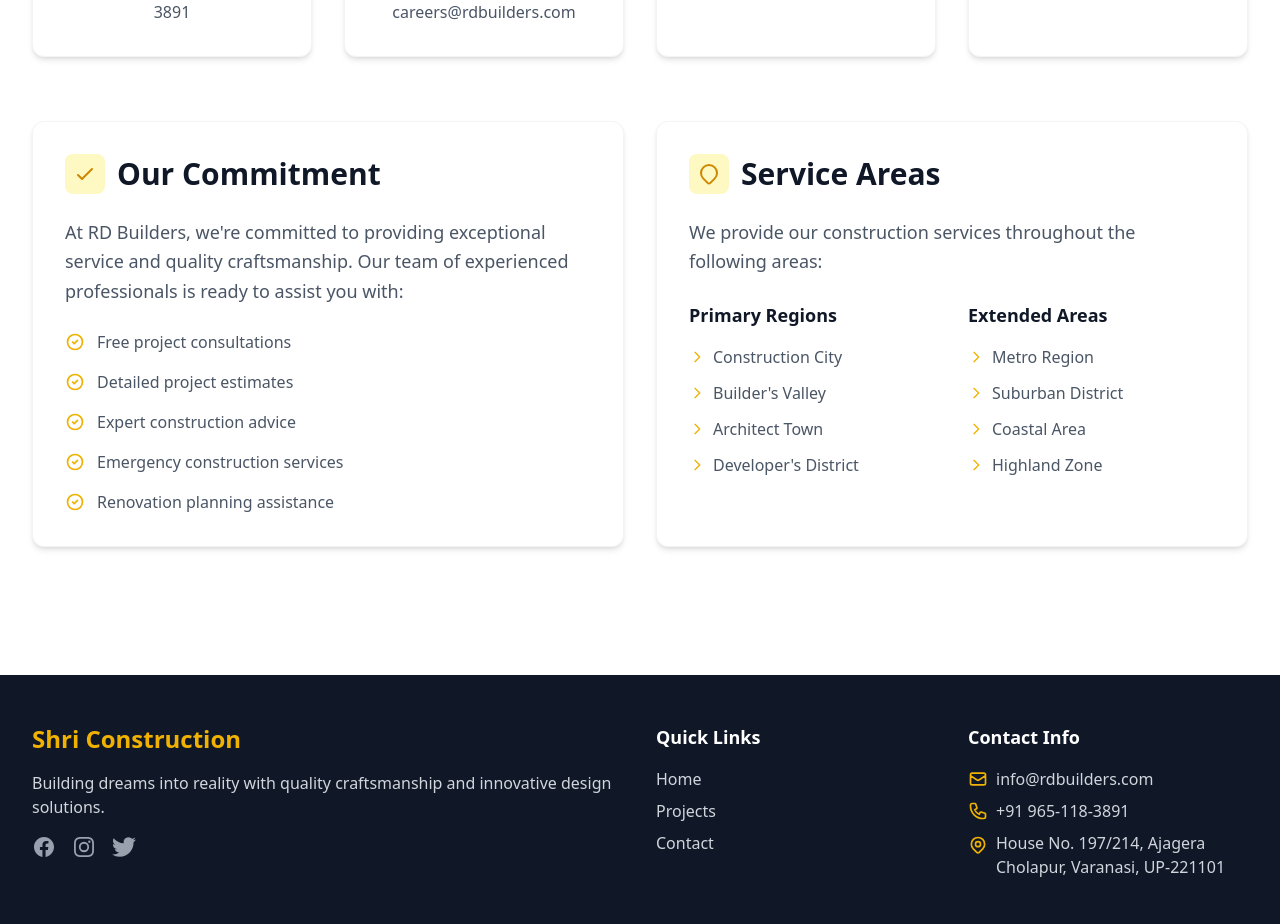
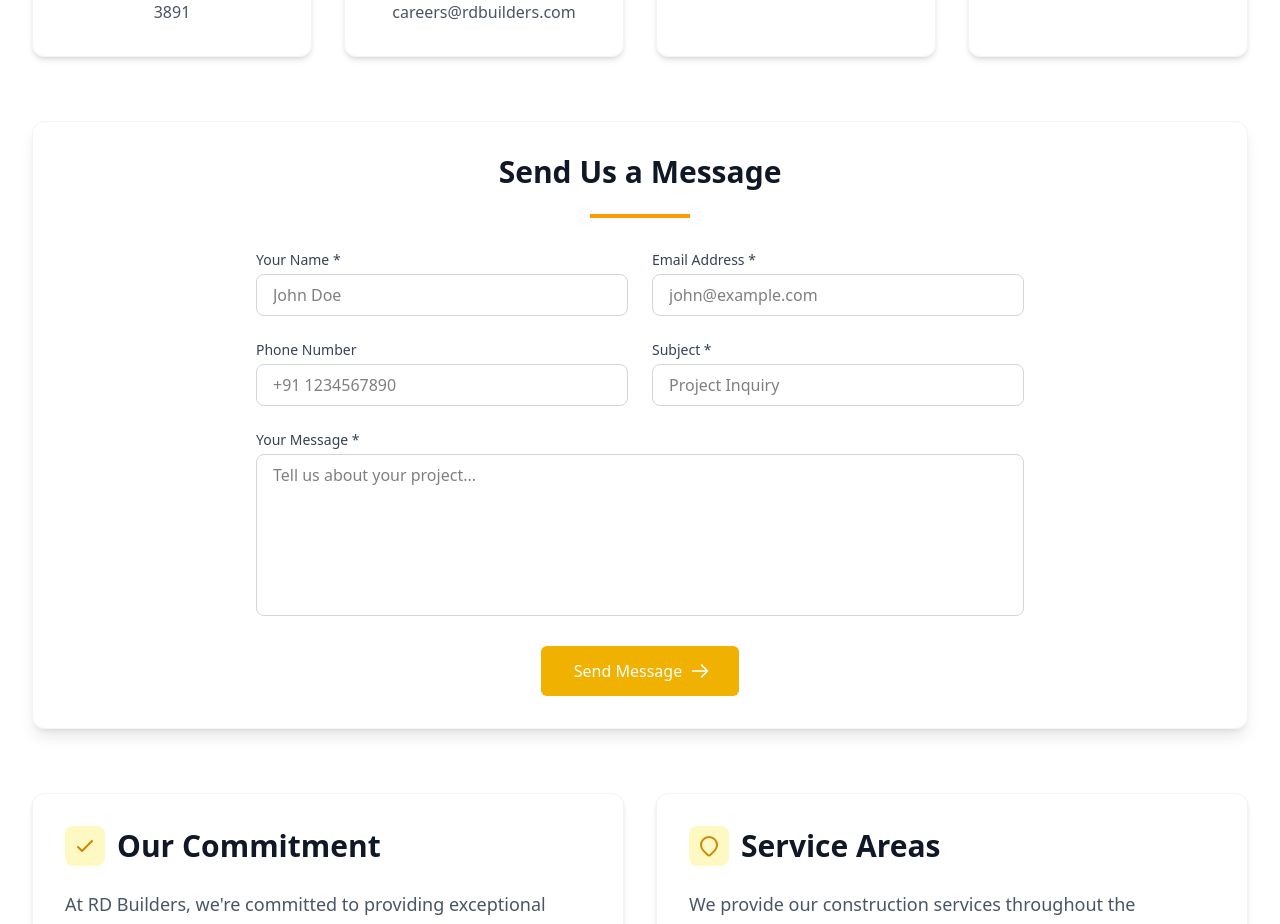
Before and after one commit to Deadshot-45/shri_constuction, a React (Vite) app: page /contact in a window 1280 px wide. Shown: the part 622-1546 px from the top of the page. Built offline with nearby package versions, Linux system fonts and the light colour scheme.

Commit message:
Contact form added

```diff
--- a/src/Components/Pages/Contact.jsx
+++ b/src/Components/Pages/Contact.jsx
@@ -1,6 +1,27 @@
 import React from "react";
 
 const Contact = () => {
+  const [formData, setFormData] = React.useState({
+    name: '',
+    email: '',
+    phone: '',
+    subject: '',
+    message: ''
+  });
+
+  const handleChange = (e) => {
+    setFormData({
+      ...formData,
+      [e.target.name]: e.target.value
+    });
+  };
+
+  const handleSubmit = (e) => {
+    e.preventDefault();
+    // Handle form submission logic here
+    console.log('Form submitted:', formData);
+  };
+
   const contactDetails = [
     {
       icon: (
@@ -166,6 +187,117 @@ const Contact = () => {
           ))}
         </div>
 
+        {/* Contact Form Section */}
+        <div className="my-16 bg-white p-8 rounded-xl shadow-lg border border-gray-100">
+          <h2 className="text-3xl font-bold text-gray-900 mb-6 text-center">Send Us a Message</h2>
+          <div className="bg-amber-500 w-[100px] mx-auto h-1 mb-8"></div>
+
+          <form onSubmit={handleSubmit} className="max-w-3xl mx-auto space-y-6">
+            <div className="grid grid-cols-1 md:grid-cols-2 gap-6">
+              <div>
+                <label htmlFor="name" className="block text-sm font-medium text-gray-700 mb-1">
+                  Your Name *
+                </label>
+                <input
+                  type="text"
+                  id="name"
+                  name="name"
+                  required
+                  value={formData.name}
+                  onChange={handleChange}
+                  className="w-full px-4 py-2 border border-gray-300 rounded-lg focus:ring-2 focus:ring-yellow-500 focus:border-transparent outline-none transition-all duration-200"
+                  placeholder="John Doe"
+                />
+              </div>
+              <div>
+                <label htmlFor="email" className="block text-sm font-medium text-gray-700 mb-1">
+                  Email Address *
+                </label>
+                <input
+                  type="email"
+                  id="email"
+                  name="email"
+                  required
+                  value={formData.email}
+                  onChange={handleChange}
+                  className="w-full px-4 py-2 border border-gray-300 rounded-lg focus:ring-2 focus:ring-yellow-500 focus:border-transparent outline-none transition-all duration-200"
+                  placeholder="john@example.com"
+                />
+              </div>
+            </div>
+
+            <div className="grid grid-cols-1 md:grid-cols-2 gap-6">
+              <div>
+                <label htmlFor="phone" className="block text-sm font-medium text-gray-700 mb-1">
+                  Phone Number
+                </label>
+                <input
+                  type="tel"
+                  id="phone"
+                  name="phone"
+                  value={formData.phone}
+                  onChange={handleChange}
+                  className="w-full px-4 py-2 border border-gray-300 rounded-lg focus:ring-2 focus:ring-yellow-500 focus:border-transparent outline-none transition-all duration-200"
+                  placeholder="+91 1234567890"
+                />
+              </div>
+              <div>
+                <label htmlFor="subject" className="block text-sm font-medium text-gray-700 mb-1">
+                  Subject *
+                </label>
+                <input
+                  type="text"
+                  id="subject"
+                  name="subject"
+                  required
+                  value={formData.subject}
+                  onChange={handleChange}
+                  className="w-full px-4 py-2 border border-gray-300 rounded-lg focus:ring-2 focus:ring-yellow-500 focus:border-transparent outline-none transition-all duration-200"
+                  placeholder="Project Inquiry"
+                />
+              </div>
+            </div>
+
+            <div>
+              <label htmlFor="message" className="block text-sm font-medium text-gray-700 mb-1">
+                Your Message *
+              </label>
+              <textarea
+                id="message"
+                name="message"
+                required
+                value={formData.message}
+                onChange={handleChange}
+                rows="6"
+                className="w-full px-4 py-2 border border-gray-300 rounded-lg focus:ring-2 focus:ring-yellow-500 focus:border-transparent outline-none transition-all duration-200 resize-none"
+                placeholder="Tell us about your project..."
+              ></textarea>
+            </div>
+
+            <div className="text-center">
+              <button
+                type="submit"
+                className="inline-flex items-center px-8 py-3 border border-transparent text-base font-medium rounded-md text-white bg-yellow-500 hover:bg-yellow-600 focus:outline-none focus:ring-2 focus:ring-offset-2 focus:ring-yellow-500 transition-colors duration-200"
+              >
+                Send Message
+                <svg
+                  className="ml-2 -mr-1 w-5 h-5"
+                  fill="none"
+                  stroke="currentColor"
+                  viewBox="0 0 24 24"
+                >
+                  <path
+                    strokeLinecap="round"
+                    strokeLinejoin="round"
+                    strokeWidth="2"
+                    d="M14 5l7 7m0 0l-7 7m7-7H3"
+                  />
+                </svg>
+              </button>
+            </div>
+          </form>
+        </div>
+
         {/* Additional Information */}
         <div className="grid grid-cols-1 md:grid-cols-2 gap-8">
           <div className="bg-white p-8 rounded-xl shadow-md hover:shadow-xl transition-shadow duration-300 border border-gray-100">
```
